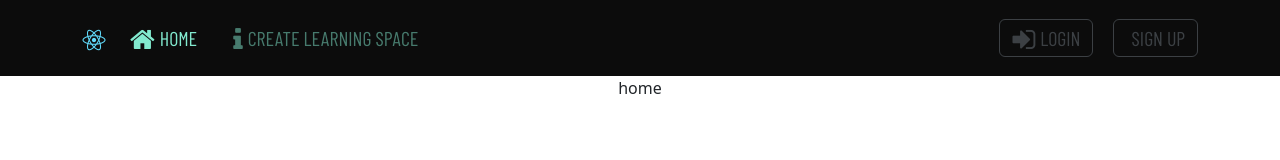
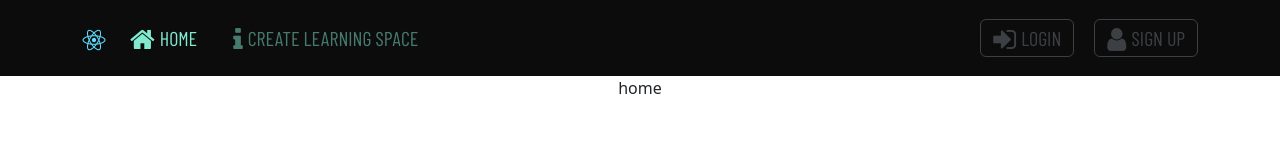
Before and after one commit to raytracer1/notes-frontend, a React (Create React App) app: page / in a window 1280 px wide. Shown: the top 160 px of the page. Built offline with nearby package versions, Linux system fonts and the light colour scheme.

Commit message:
add sign up icon

```diff
--- a/src/components/Header/index.tsx
+++ b/src/components/Header/index.tsx
@@ -77,7 +77,7 @@ function Header() {
               </NavItem>
               <NavItem>
                 <Button outline onClick={toggleSignUpModal}>
-                  <span className='fa fa-sign-up fa-lg'></span>Sign Up
+                  <span className='fa fa-user fa-lg'></span>Sign Up
                 </Button>
               </NavItem>
             </Nav>
```
